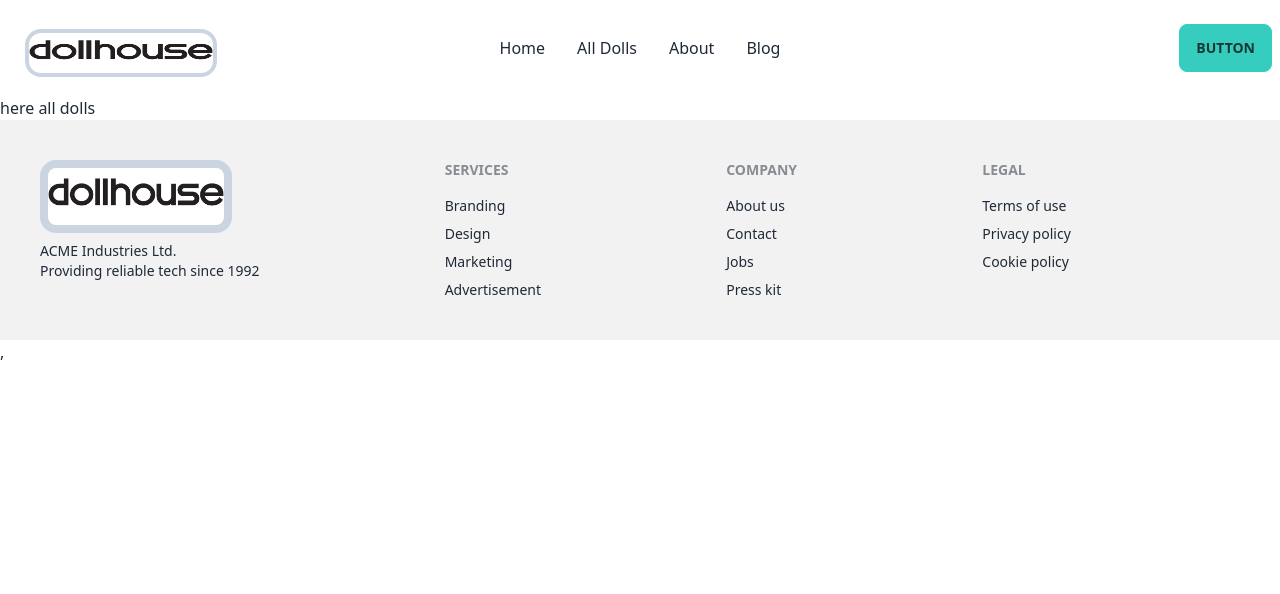
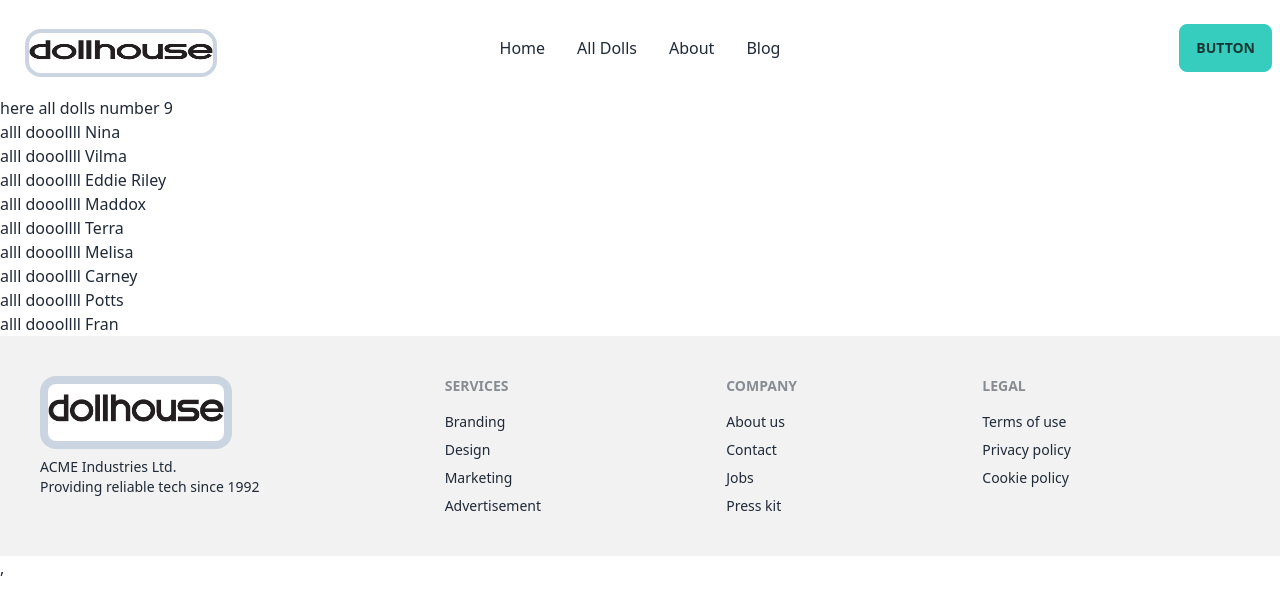
Before and after one commit to ataur28/drawing-school-client, a React (Vite) app: page /allDolls in a window 1280 px wide. Shown: the top 594 px of the page. Built offline with nearby package versions, Linux system fonts and the light colour scheme.

Commit message:
added all doll section

```diff
--- /dev/null
+++ b/src/pages/AllDollCategory/AllDollCategory.jsx
@@ -0,0 +1,13 @@
+
+
+const AllDollCategory = ({subDolls}) => {
+    const {toyName} = subDolls;
+    return (
+        <div>
+            <h2>alll dooollll {toyName}</h2>
+
+        </div>
+    );
+};
+
+export default AllDollCategory;
--- a/src/pages/AllDolls/AllDolls.jsx
+++ b/src/pages/AllDolls/AllDolls.jsx
@@ -1,9 +1,28 @@
+import { useEffect, useState } from "react";
+import AllDollCategory from "../AllDollCategory/AllDollCategory";
 
 
 const AllDolls = () => {
+    const [dolls, setDolls] = useState([]);
+
+    useEffect(() => {
+        fetch('dolls.json')
+            .then(res => res.json())
+            .then(data => setDolls(data))
+    }, [])
+
     return (
         <div>
-            <h2>here all dolls</h2>
+            <h2>here all dolls number {dolls.length}</h2>
+
+            <div>
+                {
+                    dolls?.map(subDolls => <AllDollCategory
+                        key={subDolls._id}
+                        subDolls={subDolls}
+                    ></AllDollCategory>)
+                }
+            </div>
         </div>
     );
 };
--- a/src/pages/Home/DollDetails/DollDetails.jsx
+++ b/src/pages/Home/DollDetails/DollDetails.jsx
@@ -17,7 +17,7 @@ const DollDetails = () => {
         <div className="mb-10">
             <h2 className="text-4xl font-bold mt-8 mb-8 text-center text-gray-600">Details</h2>
             <div className="card card-side bg-base-100 shadow-xl">
-                <figure><img src={picture} alt="Movie" /></figure>
+                <figure><img className="ms-3" src={picture} alt="Movie" /></figure>
                 <div className="card-body">
                     <h2 className="card-title">Name: {toyName}</h2>
                     <p>Seller Name: {sellerName}</p>
```
